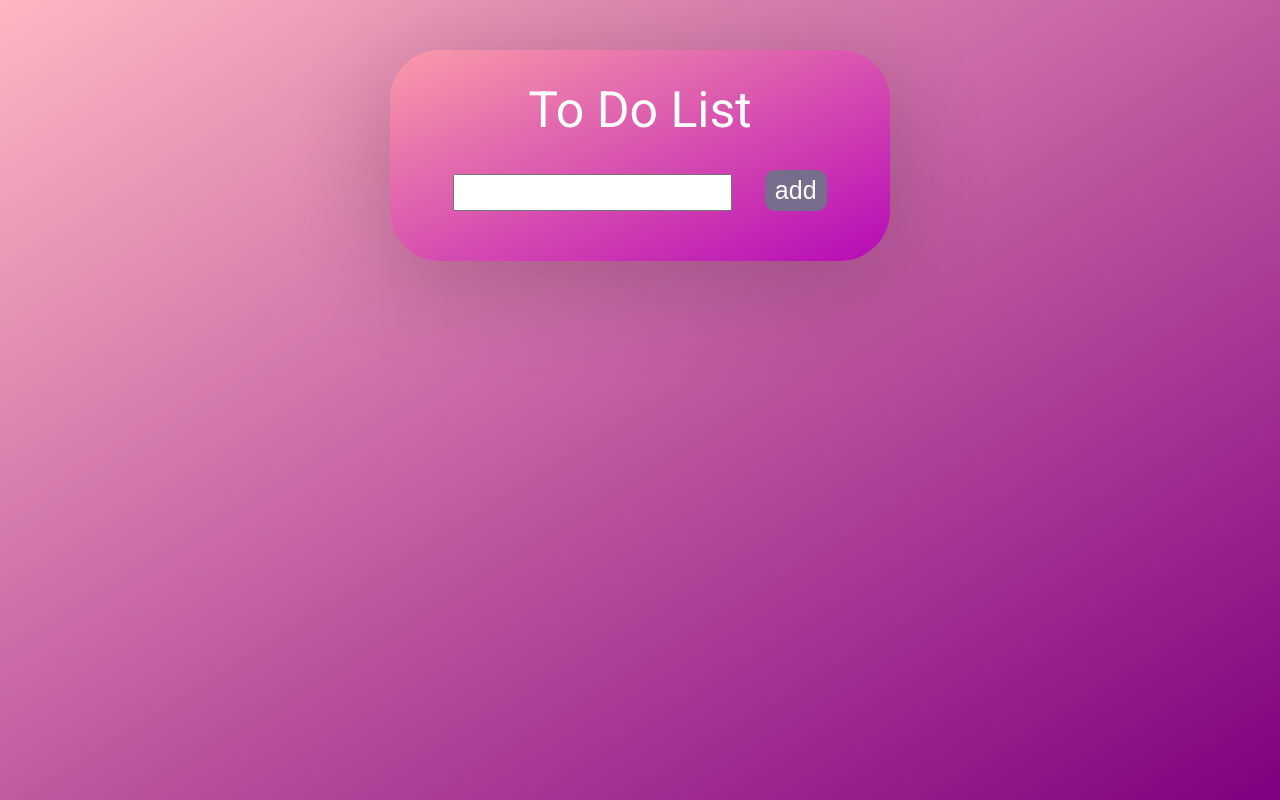
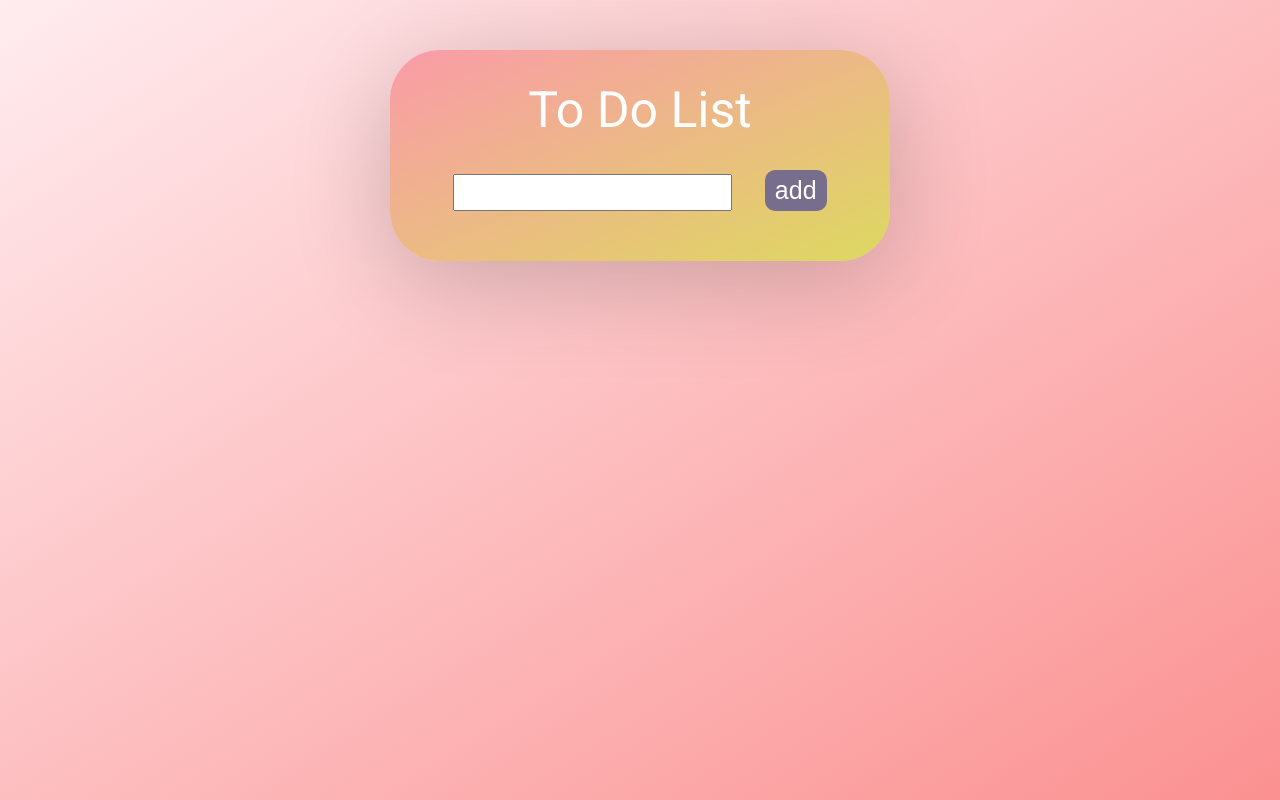
Before and after one commit to jakubkleczek/ToDoList, a plain HTML site: page index.html in a window 1280 px wide. Drawn offline with Linux system fonts and the light colour scheme.

Commit message:
change style.css

```diff
--- a/style.css
+++ b/style.css
@@ -13,13 +13,13 @@ body {
     font-family: 'Roboto', sans-serif;
     line-height: 1.6;
     color: #fff;
-    background-image: linear-gradient(to right bottom, lightpink, purple);
+    background-image: linear-gradient(to right bottom, rgb(255, 236, 239), rgb(251, 145, 145));
     background-size: cover;
     background-repeat: no-repeat;
 }
 
 .container {
-    background-image: linear-gradient(to right bottom, rgb(250, 155, 169), rgb(182, 10, 182));
+    background-image: linear-gradient(to right bottom, rgb(250, 155, 169), rgb(221, 217, 96));
     padding: 2rem 5rem;
     width: 40rem;
     margin: 5rem auto;
```
